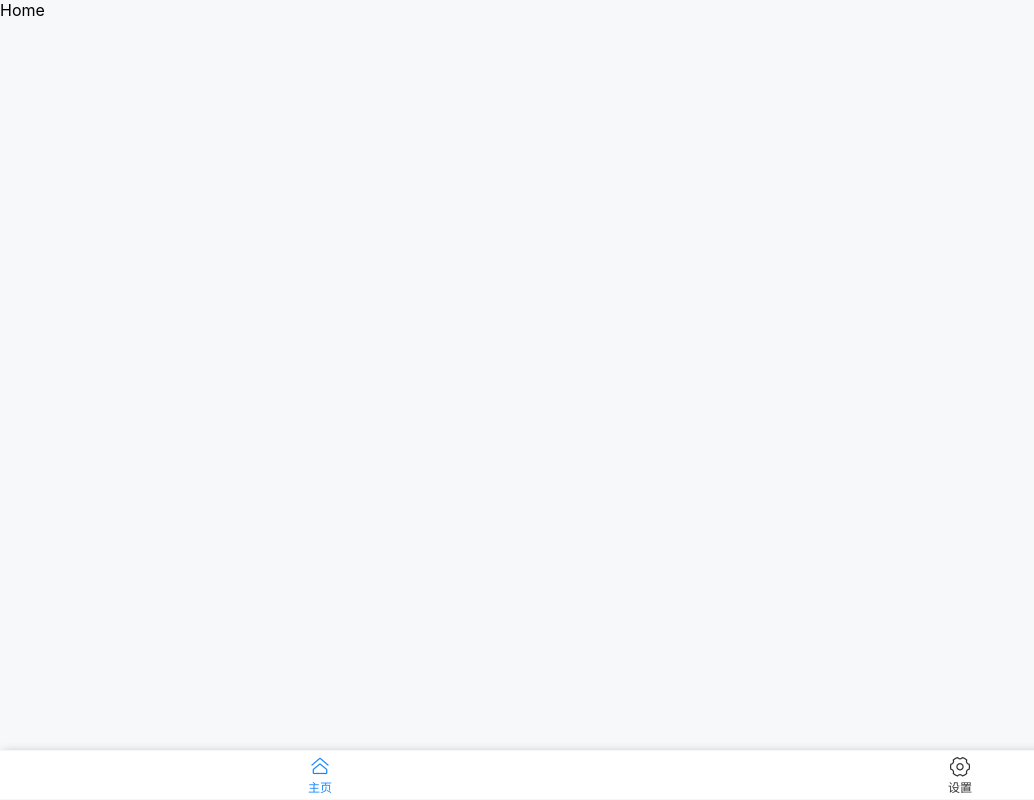
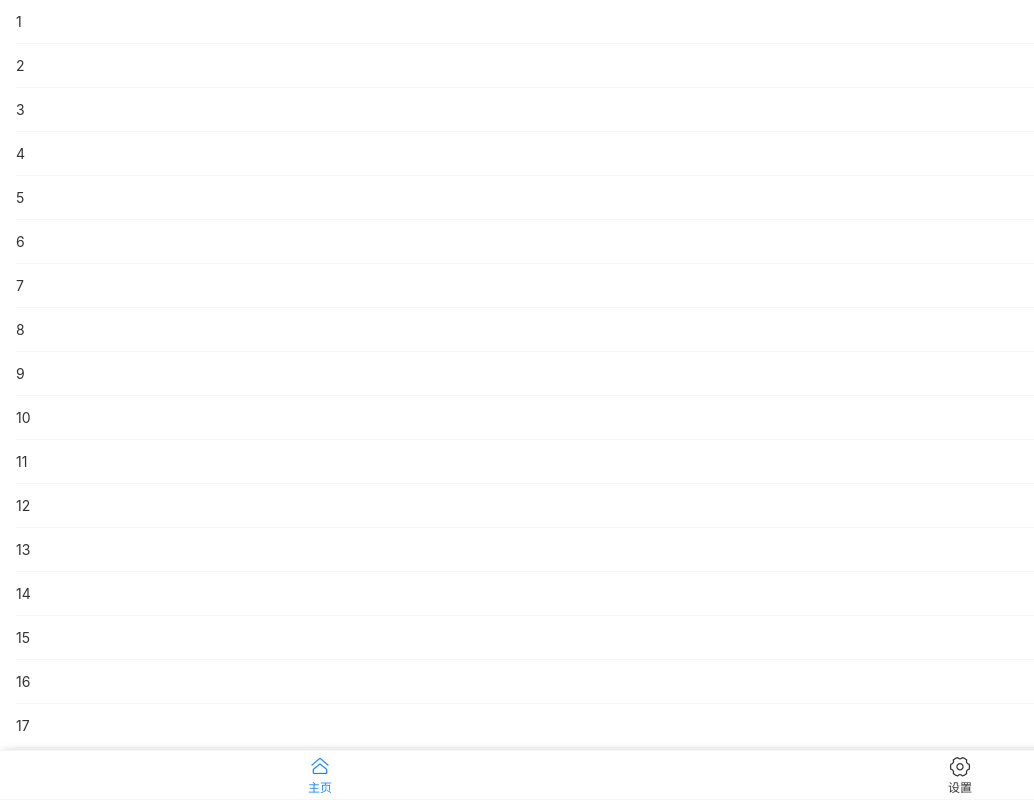
Before and after one commit to 1664017494/vue3_h5_framework, a Vue app: page /login in a window 1280 px wide. Both pictures are taken after a click on the button "提交". Shown: the whole page, without its empty margins (0-1034 px from the left). Built offline with nearby package versions, Linux system fonts and the light colour scheme.

Commit message:
feat: 支持动态缓存

```diff
--- a/src/layout/BaseLayout.vue
+++ b/src/layout/BaseLayout.vue
@@ -2,7 +2,7 @@
   <div class="base-layout">
     <div class="view-area">
       <router-view v-slot="{ Component }">
-        <keep-alive :include="['setting']">
+        <keep-alive :include="(routeCacheStore.routeCaches as string[])">
           <component :is="Component" />
         </keep-alive>
       </router-view>
@@ -12,7 +12,10 @@
 </template>
 
 <script lang="ts" setup>
+import useRouteCacheStore from '@/stores/modules/routeCache';
 import Footer from '../components/Footer.vue'
+
+const routeCacheStore = useRouteCacheStore()
 
 </script>
 
--- a/src/router/index.ts
+++ b/src/router/index.ts
@@ -21,7 +21,7 @@ const router = createRouter({
         },
         {
           path: '/setting',
-          name: 'setting',
+          name: 'settingView',
           component: () => import('../views/setting/index.vue'),
           meta: { keepAlive: true }
         },
--- a/src/views/HomeView.vue
+++ b/src/views/HomeView.vue
@@ -1,7 +1,33 @@
-<script setup lang="ts"></script>
+<script setup lang="ts">
+import { ref } from 'vue';
+
+const list = ref<number[]>([]);
+const loading = ref(false);
+const finished = ref(false);
+
+const onLoad = () => {
+  // 异步更新数据
+  // setTimeout 仅做示例，真实场景中一般为 ajax 请求
+  setTimeout(() => {
+    for (let i = 0; i < 10; i++) {
+      list.value.push(list.value.length + 1);
+    }
+
+    // 加载状态结束
+    loading.value = false;
+
+    // 数据全部加载完成
+    if (list.value.length >= 40) {
+      finished.value = true;
+    }
+  }, 1000);
+};
+</script>
 
 <template>
-  <div class="container">Home</div>
+  <van-list v-model:loading="loading" :finished="finished" finished-text="没有更多了" @load="onLoad">
+    <van-cell v-for="item in list" :key="item" :title="item" />
+  </van-list>
 </template>
 
 <style scoped lang="less">
```
